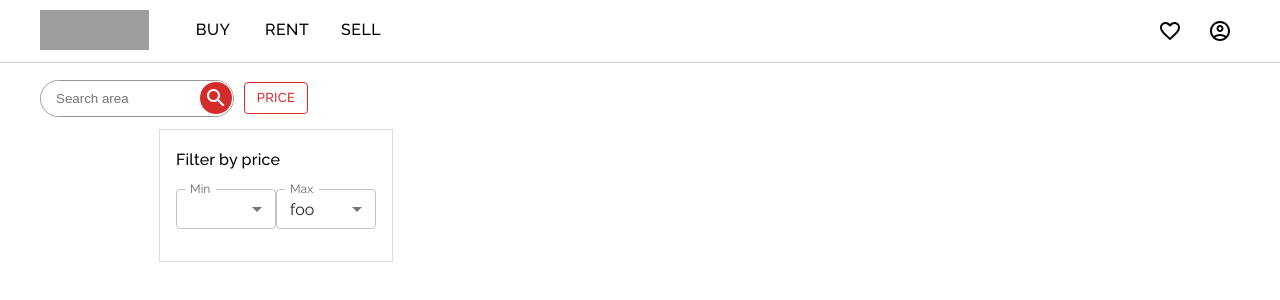
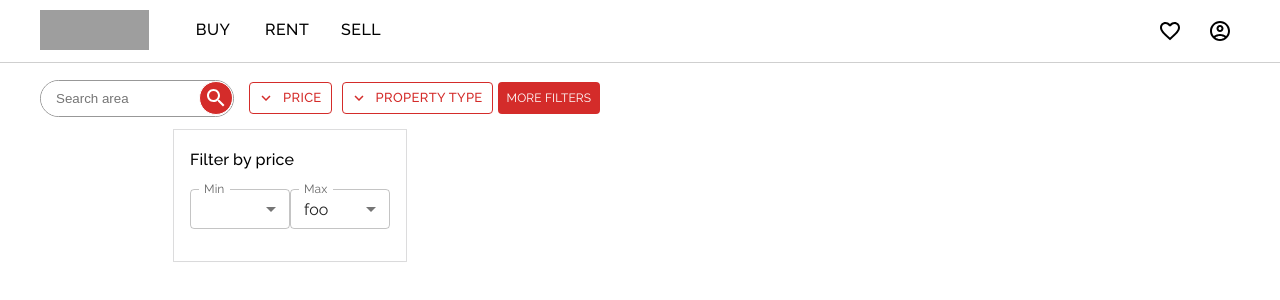
Before and after one commit to VitoMedlej/elvito-property, a Next.js app: page /real-estate-and-homes/1 in a window 1280 px wide. Both pictures are taken after a click on the button "PRICE". Shown: the top 300 px of the page. Built offline with nearby package versions, Linux system fonts and the light colour scheme; grey boxes are pictures that could not be loaded.

Commit message:
creating UI

```diff
--- a/components/FilterBar/FilterBar.tsx
+++ b/components/FilterBar/FilterBar.tsx
@@ -10,23 +10,14 @@ import {
     Typography
 } from "@mui/material"
 import {useState} from "react"
-import id from "../../pages/real-estate-and-homes/[id]"
+import DesktopFilterSection from "./FilterOptions/DesktopFilterSection"
+
 import SearchBox from "./SearchBox"
 
 const FilterBar = () => {
     const [isOpen,
         setOpen] = useState(false)
 
-    const [anchorEl,
-        setAnchorEl] = useState < null | HTMLElement > (null);
-
-    const handleClose = () => {
-        setOpen(false)
-    }
-    const handleClick = (event : React.MouseEvent < HTMLElement >) => {
-        setAnchorEl(event.currentTarget);
-        setOpen((previousOpen) => !previousOpen);
-    };
     return (
         <Box
             maxWidth='lg'
@@ -43,91 +34,15 @@ const FilterBar = () => {
             }
         }}>
             <SearchBox/>
-            <Box
-                sx={{
-                background: 'white',
+            <DesktopFilterSection/>
 
-            }}>
+            <Box>
+
                 <Button
-                    onClick={(e) => handleClick(e)}
+                    onClick={() => setOpen(!isOpen)}
                     sx={{
-                    py: '4px',
-                    color: '#d42c2a',
-                    border: '1px solid #d42c2a',
-                    ':hover': {
-                        background: '#c10d0b',
-                        border: '1px solid #d42c2a',
-                        color: 'white'
-                    }
-                }}
-                    size='small'
-                    variant='outlined'>Price</Button>
-
-
-            <Popper id={'id'} open={isOpen} anchorEl={anchorEl} transition>
-                {({TransitionProps}) => (
-                    <Fade {...TransitionProps}>
-                    <Box
-                    sx={{background:'white',px:'1em',pb:'2em',mt:'1em',boxShadow: 'rgba(0, 0, 0, 0.02) 0px 1px 3px 0px, rgba(27, 31, 35, 0.15) 0px 0px 0px 1px'}}
-                    >
-                        <Typography fontWeight='500' sx={{py:'1.1em'}}>
-                            Filter by price
-                        </Typography>
-                        <TextField
-                            id="filled-select-currency"
-                            select
-                            label="Min"
-                            value={0}
-                            size='small'
-                            sx={{
-                            width: '100px'
-                        }}
-                            variant="outlined">
-                            <MenuItem value='foo'>
-                                foo
-                            </MenuItem>
-                            <MenuItem value='foo'>
-                                foo
-                            </MenuItem>
-                            <MenuItem value='foo'>
-                                foo
-                            </MenuItem>
-                        </TextField>
-                        <TextField
-                            id="filled-select-currency"
-                            select
-                            label="Max"
-                            value={'foo'}
-                            size='small'
-                            sx={{
-                            width: '100px'
-                        }}
-                            variant="outlined">
-                            <MenuItem value='foo'>
-                                foo
-                            </MenuItem>
-                            <MenuItem value='foo'>
-                                foo
-                            </MenuItem>
-                            <MenuItem value='foo'>
-                                foo
-                            </MenuItem>
-                        </TextField>
-                    </Box>
-                    </Fade>
-                )}
-            </Popper>
-
-
-            </Box>
-
-            {/* <Box>
-
-<Button
-onClick={() => setOpen(!isOpen)}
-sx={{
-    py: '7px',
-    border: 'none',
+                    py: '7px',
+                    border: 'none',
                     background: '#d42c2a',
                     ':hover': {
                         background: '#c10d0b',
@@ -147,7 +62,7 @@ sx={{
                     </Typography>
                 </Button>
 
-            </Box> */}
+            </Box>
         </Box>
     )
 }
--- /dev/null
+++ b/components/FilterBar/FilterOptions/DesktopFilterSection.tsx
@@ -0,0 +1,76 @@
+import {Box, Typography, TextField, MenuItem} from "@mui/material"
+import {useState} from "react"
+import FilterOption from "./FilterOption"
+
+const DesktopFilterSection = () => {
+
+    const [filterOptionState,
+        setFilterOptionState] = useState(false)
+
+    const [filterOptionState2,
+        setFilterOptionState2] = useState(false)
+    return (
+        <Box sx={{
+            display: {xs:'none',md:' flex'}
+        }}>
+            <FilterOption
+                title='Filter By Price'
+                buttonText='price'
+                isOpen={filterOptionState}
+                setOpen={setFilterOptionState}>
+
+                    <TextField
+                        id="filled-select-currency"
+                        select
+                        label="Min"
+                        value={0}
+                        size='small'
+                        sx={{
+                        width: '100px'
+                    }}
+                        variant="outlined">
+                        <MenuItem value='foo'>
+                            foo
+                        </MenuItem>
+                        <MenuItem value='foo'>
+                            foo
+                        </MenuItem>
+                        <MenuItem value='foo'>
+                            foo
+                        </MenuItem>
+                    </TextField>
+                    <TextField
+                        id="filled-select-currency"
+                        select
+                        label="Max"
+                        value={'foo'}
+                        size='small'
+                        sx={{
+                        width: '100px'
+                    }}
+                        variant="outlined">
+                        <MenuItem value='foo'>
+                            foo
+                        </MenuItem>
+                        <MenuItem value='foo'>
+                            foo
+                        </MenuItem>
+                        <MenuItem value='foo'>
+                            foo
+                        </MenuItem>
+                    </TextField>
+
+            </FilterOption>
+            <FilterOption
+                title='Filter By Type '
+                buttonText='Property Type'
+                isOpen={filterOptionState2}
+                setOpen={setFilterOptionState2}>
+
+            </FilterOption>
+        </Box>
+
+    )
+}
+
+export default DesktopFilterSection
--- /dev/null
+++ b/components/FilterBar/FilterOptions/FilterOption.tsx
@@ -0,0 +1,87 @@
+import {
+    Box,
+    Button,
+    Popper,
+    Fade,
+    Typography,
+    TextField,
+    MenuItem
+} from "@mui/material"
+import {useState} from "react";
+import {IFilterOption} from "../../../src/Types";
+import KeyboardArrowDownIcon from '@mui/icons-material/KeyboardArrowDown';
+
+const FilterOption = ({children, isOpen, title, setOpen, buttonText} : IFilterOption) => {
+
+    const [anchorEl,
+        setAnchorEl] = useState < null | HTMLElement > (null);
+
+    const handleClick = (event : React.MouseEvent < HTMLElement >) => {
+        setAnchorEl(event.currentTarget);
+        setOpen(!isOpen)
+
+    };
+
+    return (
+        <Box sx={{
+            mx: '5px',
+            background: 'white'
+        }}>
+            <Button
+                startIcon={< KeyboardArrowDownIcon />}
+                onClick={(e) => handleClick(e)}
+                sx={{
+                py: '4px',
+                color: '#d42c2a',
+                border: '1px solid #d42c2a',
+                ':hover': {
+                    background: '#c10d0b',
+                    border: '1px solid #d42c2a',
+                    color: 'white'
+                }
+            }}
+                size='small'
+                variant='outlined'>
+                {buttonText}
+
+            </Button>
+
+            <Popper
+                sx={{
+                display: {
+                    xs: 'none',
+                    md: 'flex'
+                }
+            }}
+                id={'id'}
+                open={isOpen}
+                anchorEl={anchorEl}
+                transition>
+                {({TransitionProps}) => (
+                    <Fade {...TransitionProps}>
+                        <Box
+                            sx={{
+                            background: 'white',
+                            px: '1em',
+                            pb: '2em',
+                            mt: '1em',
+                            boxShadow: 'rgba(0, 0, 0, 0.02) 0px 1px 3px 0px, rgba(27, 31, 35, 0.15) 0px 0px 0px 1px'
+                        }}>
+                            <Typography
+                                fontWeight='500'
+                                sx={{
+                                py: '1.1em'
+                            }}>
+                                Filter by price
+                            </Typography>
+                            <> {children} </>
+                        </Box>
+                    </Fade>
+                )}
+            </Popper>
+
+        </Box>
+    )
+}
+
+export default FilterOption
```
Also changed, not shown: src/Types.tsx (+8 -0 lines).
